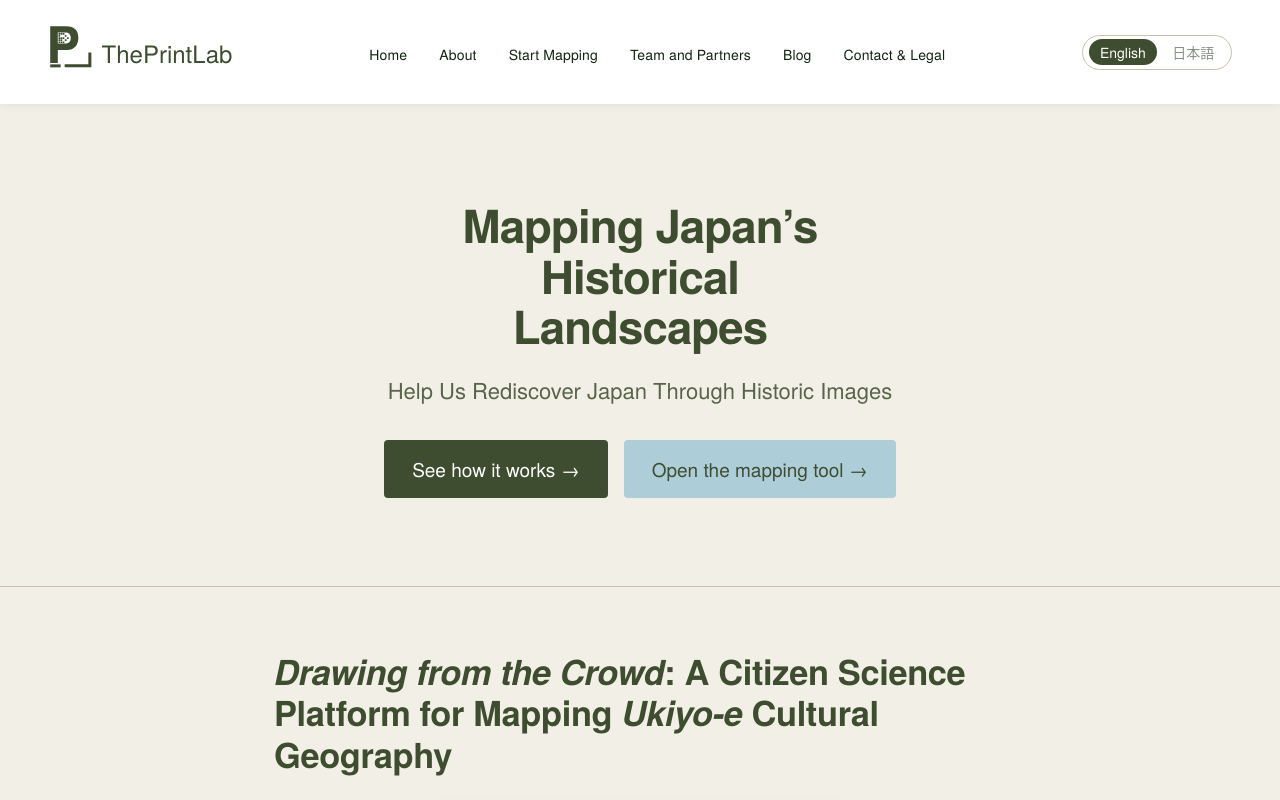
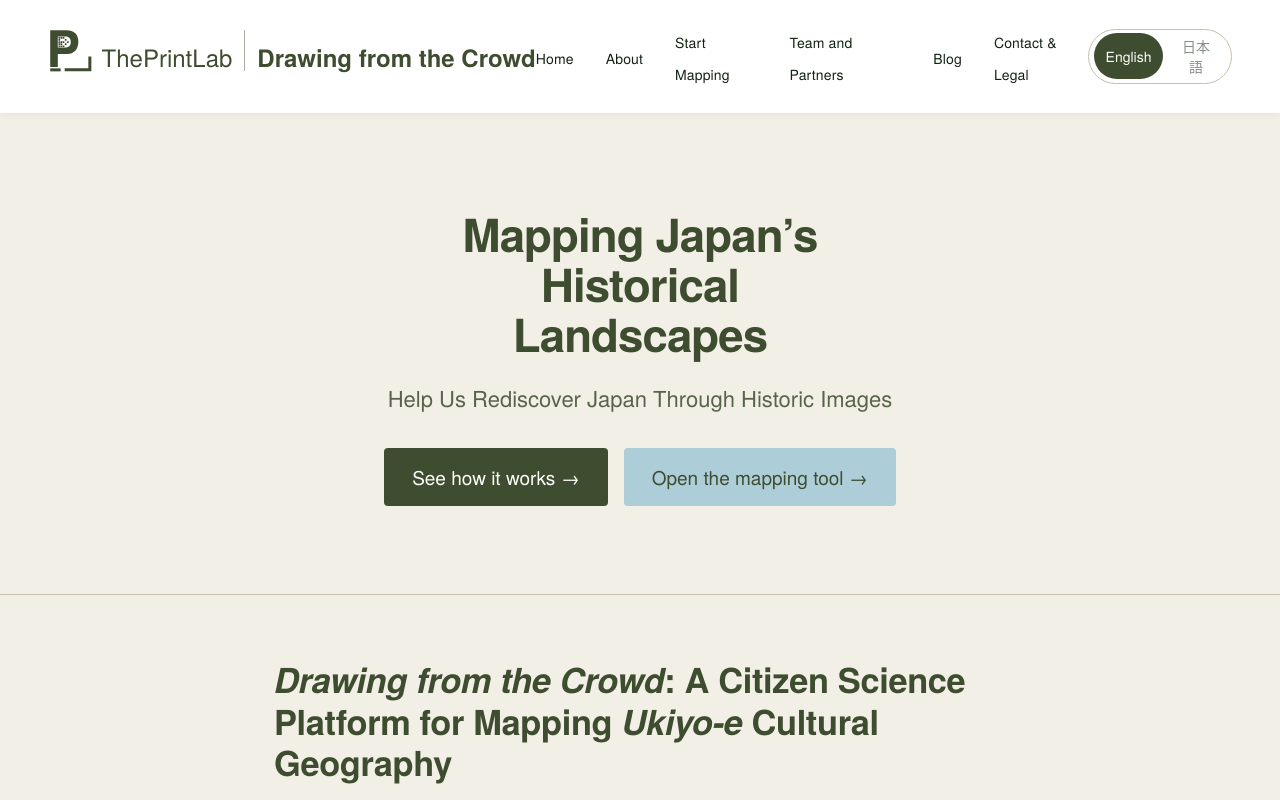
Before and after one commit to stesantschi/landscapes.theprintlab, a plain HTML site: page index.html in a window 1280 px wide. Shown: the top 800 px of the page. Drawn offline with Linux system fonts and the light colour scheme; grey boxes are pictures that could not be loaded.

Commit message:
Lockup: ThePrintLab | Drawing from the Crowd, rule aligned to the mark
Co-Authored-By: Claude Opus 5.5 <noreply@anthropic.com>
Claude-Session: https://claude.ai/code/session_01DUYeUA8pUhSGkuqSi96HBs

```diff
--- a/index.html
+++ b/index.html
@@ -139,6 +139,10 @@
         }
         .logo span { line-height: 1; padding-bottom: 0.18em; }
         .logo a:hover { opacity: 0.75; }
+        /* Lockup rule: as tall as the mark's drawn shapes (90% of its box, inset 4.9% top and bottom) */
+        .logo-rule { align-self: flex-end; width: 1px; height: calc(1.9em * 0.902); margin: 0 0.25rem calc(1.9em * 0.049); background: currentColor; opacity: 0.45; }
+        .logo .logo-site { font-weight: 700; white-space: nowrap; }
+        @media (max-width: 420px) { .logo-rule, .logo .logo-site { display: none; } }
 
         .nav-links {
             display: flex;
@@ -1112,7 +1116,7 @@
 <body>
     <!-- Navigation -->
     <nav>
-        <div class="logo"><a href="#" onclick="showSection('home'); return false;" aria-label="ThePrintLab, home"><svg class="logo-mark" viewBox="130 88 818 818" aria-hidden="true" focusable="false" fill="currentColor"><path fill-rule="evenodd" d="M674.3 332.6C674.3 200.4 599.1 128.0 461.5 128.0H170.0V788.0H305.8V552.6H475.1C596.4 552.6 674.3 466.6 674.3 332.6ZM538.5 340.8C538.5 407.8 505.0 439.4 432.6 439.4H305.8V241.2H432.6C505.0 241.2 538.5 272.9 538.5 340.8Z"/><path d="M170 812H357V866H170Z"/><path d="M429 812H854V600H908V866H429Z"/><path d="M318 249h30v30h-30zM318 287h30v30h-30zM318 325h30v30h-30zM318 363h30v30h-30zM318 401h30v30h-30zM356 249h30v30h-30zM356 325h30v30h-30zM356 363h30v30h-30zM356 401h30v30h-30zM394 249h30v30h-30zM394 325h30v30h-30zM394 401h30v30h-30zM432 287h30v30h-30zM432 363h30v30h-30zM470 325h30v30h-30z"/></svg><span>ThePrintLab</span></a></div>
+        <div class="logo"><a href="#" onclick="showSection('home'); return false;" aria-label="ThePrintLab, Drawing from the Crowd, home"><svg class="logo-mark" viewBox="130 88 818 818" aria-hidden="true" focusable="false" fill="currentColor"><path fill-rule="evenodd" d="M674.3 332.6C674.3 200.4 599.1 128.0 461.5 128.0H170.0V788.0H305.8V552.6H475.1C596.4 552.6 674.3 466.6 674.3 332.6ZM538.5 340.8C538.5 407.8 505.0 439.4 432.6 439.4H305.8V241.2H432.6C505.0 241.2 538.5 272.9 538.5 340.8Z"/><path d="M170 812H357V866H170Z"/><path d="M429 812H854V600H908V866H429Z"/><path d="M318 249h30v30h-30zM318 287h30v30h-30zM318 325h30v30h-30zM318 363h30v30h-30zM318 401h30v30h-30zM356 249h30v30h-30zM356 325h30v30h-30zM356 363h30v30h-30zM356 401h30v30h-30zM394 249h30v30h-30zM394 325h30v30h-30zM394 401h30v30h-30zM432 287h30v30h-30zM432 363h30v30h-30zM470 325h30v30h-30z"/></svg><span class="logo-brand">ThePrintLab</span><span class="logo-rule" aria-hidden="true"></span><span class="logo-site" data-en="Drawing from the Crowd" data-ja="集合知を描く">Drawing from the Crowd</span></a></div>
         <button type="button" class="hamburger" onclick="toggleMenu()" aria-label="Menu" aria-expanded="false">
             <span></span>
             <span></span>
```
